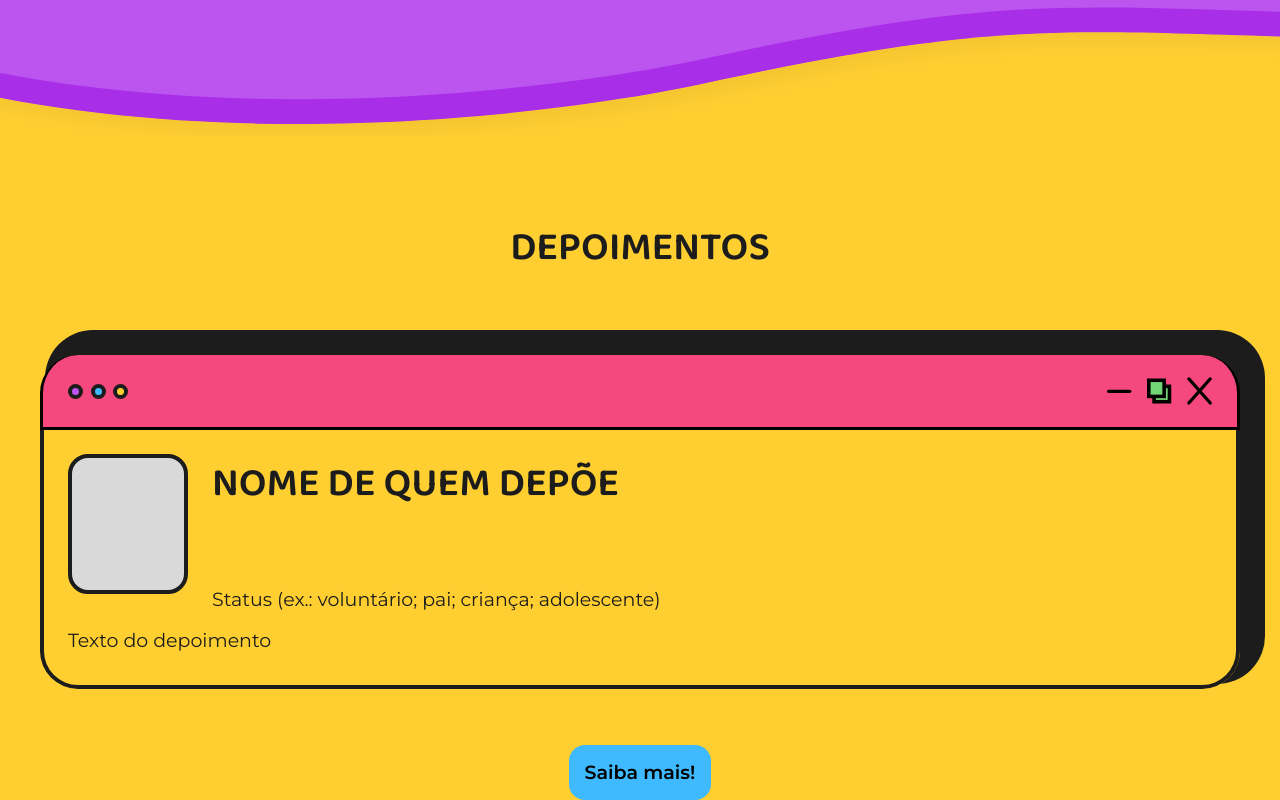
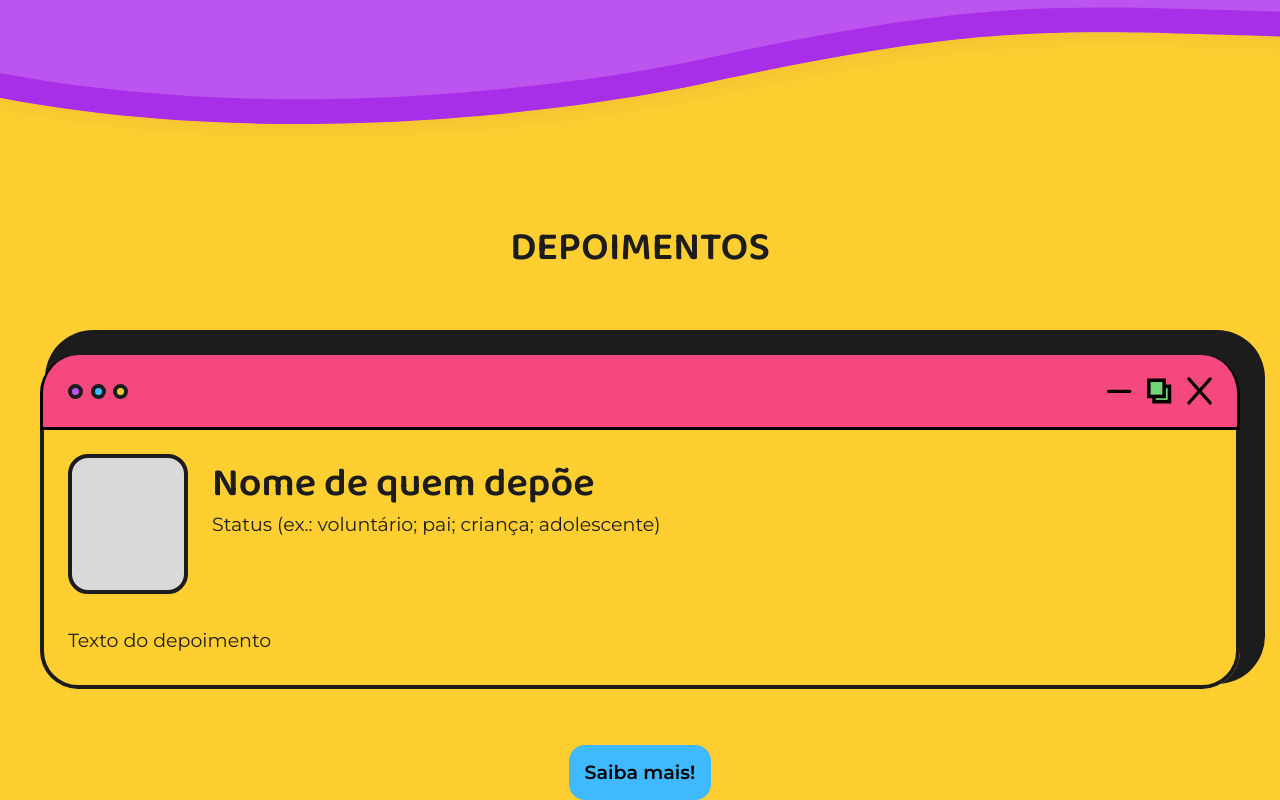
Before and after one commit to MatheusVinicius77/Projeto-MGC, a React (Create React App) app: page / in a window 1280 px wide. Shown: the part 3667-4467 px from the top of the page. Built offline with nearby package versions, Linux system fonts and the light colour scheme.

Commit message:
fix: uppercase no título do depoimento

```diff
--- a/src/pages/Homepage/styles.module.css
+++ b/src/pages/Homepage/styles.module.css
@@ -16,7 +16,7 @@
   padding: 80px 20px 0;
 }
 
-.sectionDepoimento h2 {
+.sectionDepoimento > h2 {
   margin-bottom: 75px;
   text-transform: uppercase;
 }
```
